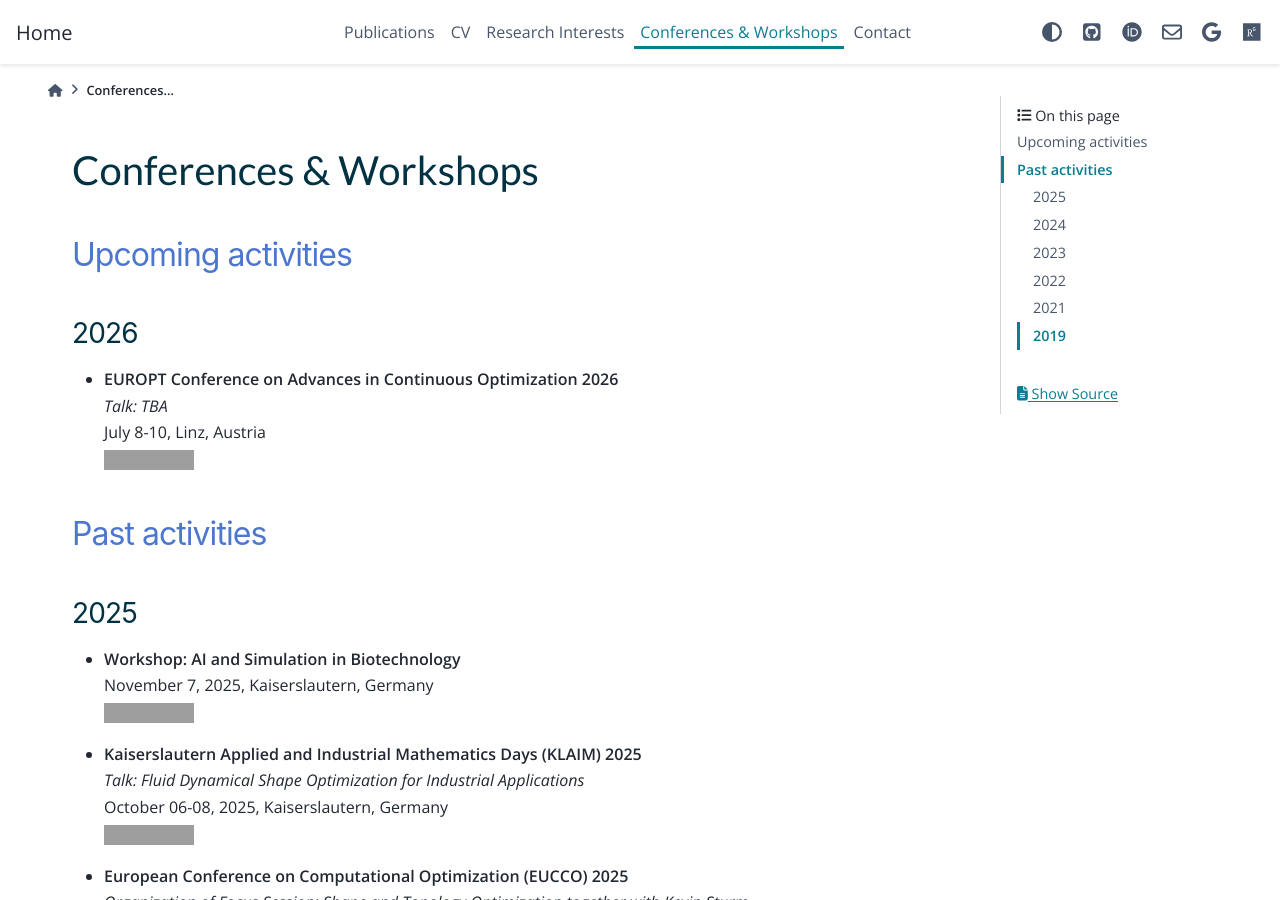
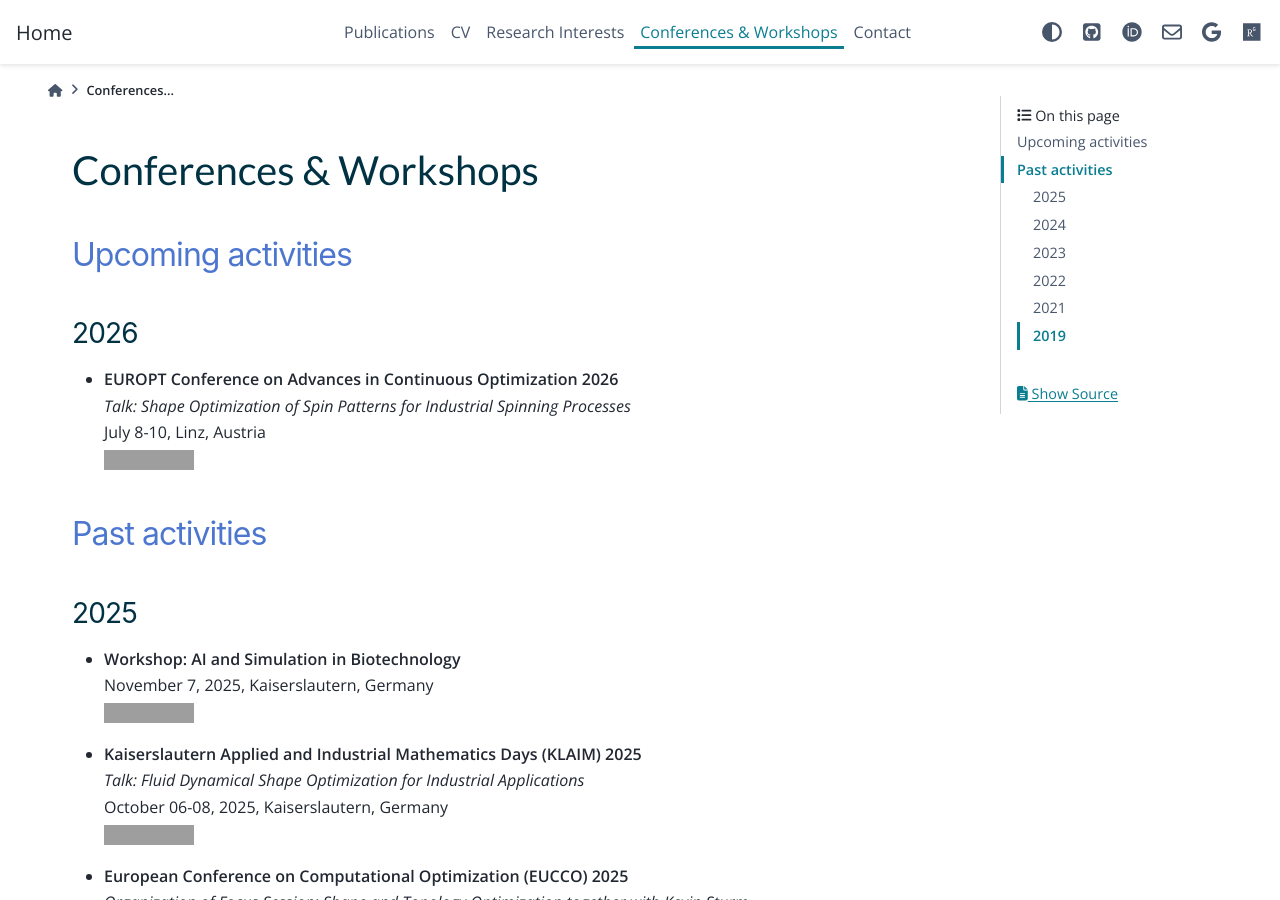
Before and after one commit to sblauth/sblauth.github.io, a Sphinx documentation site: the page built from source/conferences.rst, in a window 1280 px wide and 900 px high. Built offline with Sphinx 7.4.7 and the PyData theme 0.15.4, drawn with Linux system fonts in a browser that asks for light colours; grey boxes are pictures that could not be loaded.

Commit message:
update conferences

```diff
--- a/source/conferences.rst
+++ b/source/conferences.rst
@@ -8,7 +8,7 @@ Upcoming activities
 ^^^^
 
 * | **EUROPT Conference on Advances in Continuous Optimization 2026**
-  | *Talk: TBA*
+  | *Talk: Shape Optimization of Spin Patterns for Industrial Spinning Processes*
   | July 8-10, Linz, Austria
   | |europt2026|
 
```
